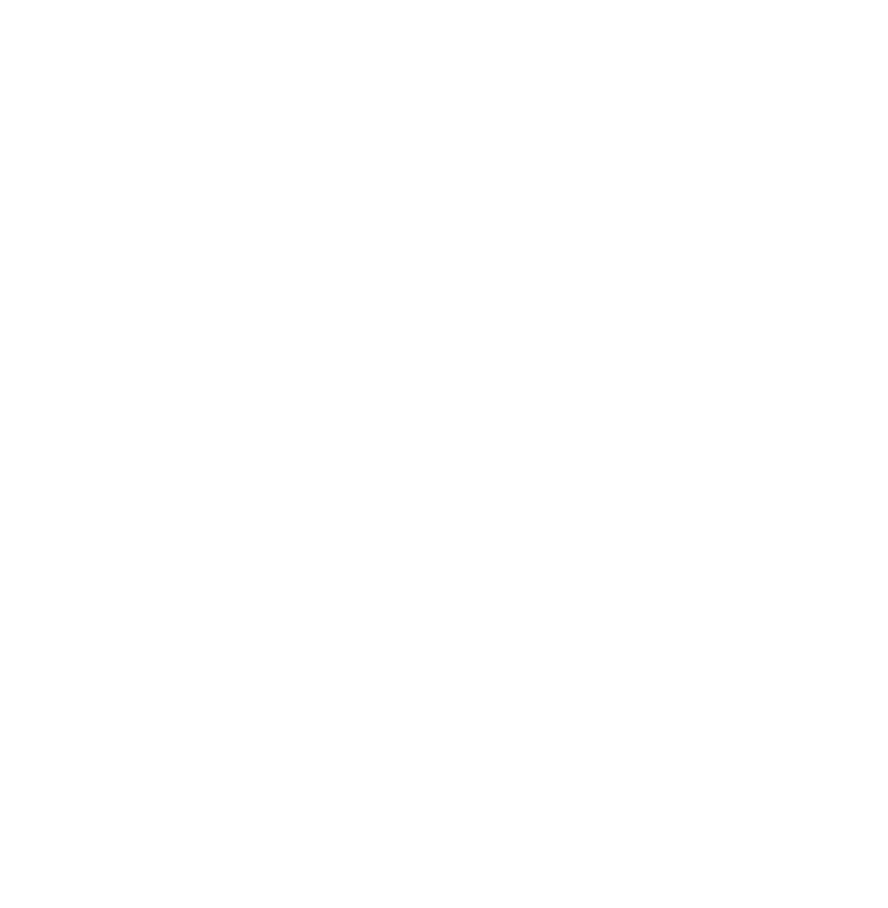
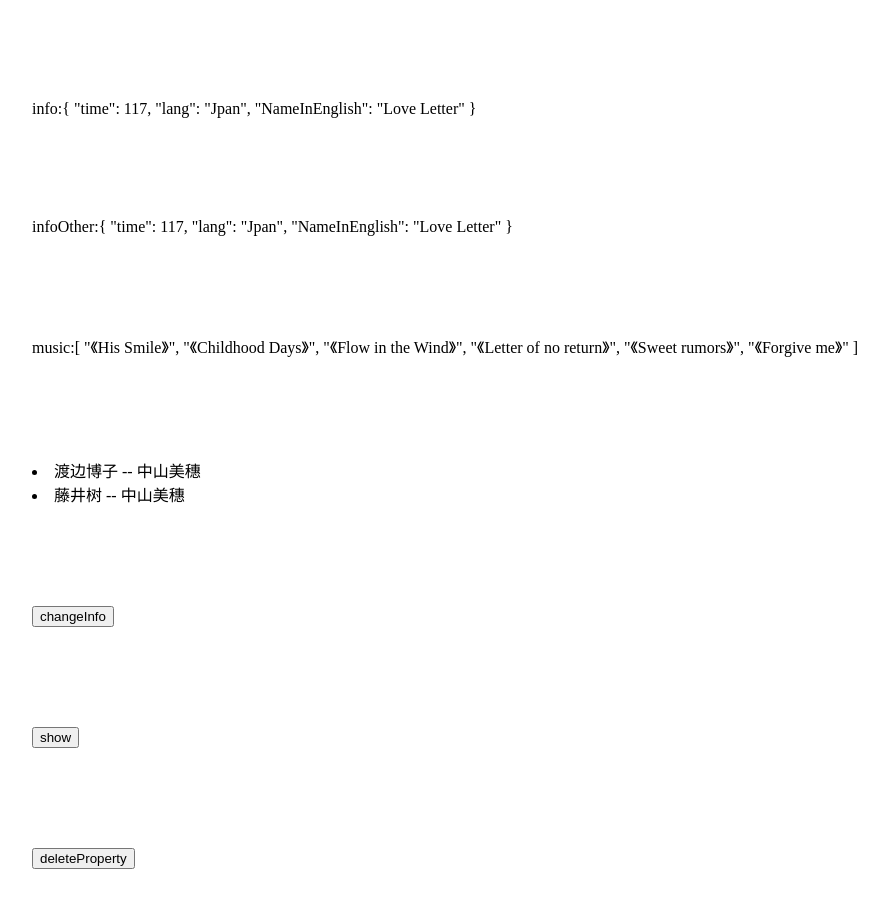
Before and after one commit to AnnGreen1/Vue2-JavaScript-demo, a Vue app: page /dev/SolveRequestResponse in a window 1280 px wide. Shown: the top 908 px of the page, without its empty margins (76-964 px from the left). Before the commit the page ends 800 px from the top, so only its background shows below. Built offline with nearby package versions, Linux system fonts and the light colour scheme.

Commit message:
SolveRequestResponse

```diff
--- a/src/Mock/api/dev.js
+++ b/src/Mock/api/dev.js
@@ -1,7 +1,11 @@
 var Mock = require('mockjs')
-import res from '../data/api/routes.json'
+import resultDynamicRoutes from '@/Mock/data/api/routes.json'
+import resultRsponseResult from '@/Mock/data/api/ResponseResult.json'
 
-Mock.mock('http://localhost/DynamicRoutes', 'get', res);
+Mock.mock('http://localhost/DynamicRoutes', 'get', resultDynamicRoutes);
+
+Mock.mock('http://localhost/RsponseResult', 'post', resultRsponseResult);
+
 // 启动模拟数据拦截
 Mock.setup({
     timeout: '200-600'
--- /dev/null
+++ b/src/Mock/data/api/ResponseResult.json
@@ -0,0 +1,31 @@
+{
+    "code": 200,
+    "data": {
+        "movie": "《情书》",
+        "director": "岩井俊二",
+        "actor": [
+            {
+                "role": "渡边博子",
+                "actor": "中山美穗"
+            },
+            {
+                "role": "藤井树",
+                "actor": "中山美穗"
+            }
+        ],
+        "info": {
+            "time": 117,
+            "lang": "Jpan",
+            "NameInEnglish": "Love Letter"
+        },
+        "music": [
+            "《His Smile》",
+            "《Childhood Days》",
+            "《Flow in the Wind》",
+            "《Letter of no return》",
+            "《Sweet rumors》",
+            "《Forgive me》"
+        ]
+    },
+    "msg": "message"
+}
--- a/src/Mock/index.js
+++ b/src/Mock/index.js
@@ -1,3 +1,3 @@
-import './api/api'
-import './api/dev'
-import './api/mockjs'
+import '@/Mock/api/api'
+import '@/Mock/api/dev'
+import '@/Mock/api/mockjs'
--- a/src/api/dev.js
+++ b/src/api/dev.js
@@ -18,3 +18,10 @@
         method: "get",
     })
 };
+
+export const RsponseResult = () => {
+    return request({
+        url: `http://localhost/RsponseResult`,
+        method: "post",
+    })
+};
--- a/src/main.js
+++ b/src/main.js
@@ -7,23 +7,23 @@
 
 require('./Mock')
 
-store.subscribe((mutations, state) => {
-  console.log('mutation改变后保存一次');
-  sessionStorage.setItem('vuex', JSON.stringify(state))
-})
+// store.subscribe((mutations, state) => {
+//   console.log('mutation改变后保存一次');
+//   sessionStorage.setItem('vuex', JSON.stringify(state))
+// })
 
-// 为了防止刷新时vuex的数据丢失
-if (sessionStorage.getItem("vuex")) {
-  console.log('获取本地存储数据放到vuex里');
-  store.replaceState(Object.assign({}, store.state, JSON.parse(sessionStorage.getItem("vuex"))))
-  sessionStorage.removeItem("vuex")
-}
-//在页面刷新时将vuex里的信息保存到sessionStorage里
-// pagehide为了兼容ios
-window.addEventListener("beforeunload", () => {
-  console.log('刷新时保存数据');
-  sessionStorage.setItem("vuex", JSON.stringify(store.getters))
-})
+// // 为了防止刷新时vuex的数据丢失
+// if (sessionStorage.getItem("vuex")) {
+//   console.log('获取本地存储数据放到vuex里');
+//   store.replaceState(Object.assign({}, store.state, JSON.parse(sessionStorage.getItem("vuex"))))
+//   sessionStorage.removeItem("vuex")
+// }
+// //在页面刷新时将vuex里的信息保存到sessionStorage里
+// // pagehide为了兼容ios
+// window.addEventListener("beforeunload", () => {
+//   console.log('刷新时保存数据');
+//   sessionStorage.setItem("vuex", JSON.stringify(store.getters))
+// })
 
 
 
--- a/src/router/routes/dev.js
+++ b/src/router/routes/dev.js
@@ -197,7 +197,7 @@
     component: () => import("@/views/Dev/RefDemo.vue"),
   },
   /**
-   * @description:rmockjs怎么用？
+   * @description:mockjs怎么用？
    */
   {
     path: "/dev/MockjsDemo",
@@ -205,12 +205,12 @@
     component: () => import("@/views/Dev/MockjsDemo.vue"),
   },
   /**
-   * @description:动态路由怎么用？假设默认只有这一个路由
+   * @description:返回值与将要赋值的不是非常的一一对应怎么解决？一个个赋值？看起来太愚蠢了?
    */
   {
-    path: "/DynamicRoutes",
-    name: "DynamicRoutes",
-    component: () => import('@/views/DynamicRoutes/IndexView.vue')
+    path: "/dev/SolveRequestResponse",
+    name: "dev-SolveRequestResponse",
+    component: () => import("@/views/Dev/SolveRequestResponse.vue"),
   },
   /**
   * @description:如何持久化vuex
--- a/src/store/index.js
+++ b/src/store/index.js
@@ -13,6 +13,12 @@
     mutations: {
         SET_COUNT(state, count) {
             state.count = count
+        },
+        DOUBLE_COUNT(state) {
+            state.count = state.count * 2;
+        },
+        MULTIPLY_COUNT(state, times) {
+            state.count = state.count * times;
         }
     },
     actions: {
--- a/src/views/Dev/DownloadFile.vue
+++ b/src/views/Dev/DownloadFile.vue
@@ -1,6 +1,7 @@
 <template>
   <div>
     <a :href="logo" download="filename.png">Download File</a>
+    <a :href="href" download="filename.ico">Download File</a>
   </div>
 </template>
 
@@ -11,6 +12,11 @@
       logo: require("@/assets/logo.png"),
     };
   },
+  computed: {
+    href() {
+      return process.env.BASE_URL + 'favicon.ico';
+    }
+  },
   methods: {},
   created() {},
 };
--- a/src/views/Dev/SolveRequestResponse.vue
+++ b/src/views/Dev/SolveRequestResponse.vue
@@ -1,8 +1,19 @@
 <template>
   <div>
     <div class="demo-block">info:{{ info }}</div>
+    <div class="demo-block">infoOther:{{ infoOther }}</div>
+    <div class="demo-block">music:{{ music }}</div>
+    <div class="demo-block">
+      <li v-for="a in actor" :key="a.role">{{ a.role }} -- {{ a.actor }}</li>
+    </div>
     <div class="demo-block">
       <button @click="changeInfo">changeInfo</button>
+    </div>
+    <div class="demo-block">
+      <button @click="show">show</button>
+    </div>
+    <div class="demo-block">
+      <button @click="deleteProperty">deleteProperty</button>
     </div>
   </div>
 </template>
@@ -10,10 +21,15 @@
 <script>
 /**
  * 返回值
- *  1、返回值属性多于即将要赋值的对象
- *  2、返回值属性少于即将要赋值的对象
+ *  1、返回值属性多于即将要赋值的对象---直接替换
+ *  2、返回值属性少于即将要赋值的对象---直接替换
  *  3、对象直接赋值能成功吗？
  * 入参
+ */
+/**
+ * 把一个对象整体赋值给某一个data，这个data是具有响应式的，但是仅仅更改对象的某一个属性时不会是响应式的
+ * SolveRequestResponse，但是却主要解决了对象和数组的响应式问题，此问题都是直接替换
+ * 需要考虑的其实却是能否直接通过this访问到
  */
 import { RsponseResult } from "@/api/dev";
 export default {
@@ -26,14 +42,59 @@
       actor: "",
       info: {
         time: 0,
-        lane: "",
+        lang: "",
       },
+      infoOther: "",
+      music: "",
     };
   },
   methods: {
     changeInfo() {
-      this.info.NameInChinese = "情书";
+      this.info = { NameInChinese: "情书" };
       console.log(this.info);
+
+      this.infoOther = { NameInChinese: "情书" };
+      console.log(this.infoOther);
+
+      this.music = [
+        "《Fading》",
+        "《Frozen summer》",
+        "《The flight》",
+        "《He loves you?》",
+        "《A winter story》",
+        "《Eccentric love parade》",
+        "《Soil of his tears》",
+        "《Gateway to heaven》",
+        "《Small happiness》",
+      ];
+
+      this.actor = [
+        {
+          role: "渡边博子",
+          actor: "酒井美纪",
+        },
+        {
+          role: "藤井树（男）",
+          actor: "柏原崇",
+        },
+      ];
+    },
+    show() {
+      console.log(this.info.time);
+      console.log(this.info.lang);
+      console.log(this.info.NameInEnglish);
+      console.log(this.info.NameInChinese);
+
+      console.log("------------");
+
+      console.log(this.infoOther.time);
+      console.log(this.infoOther.lang);
+      console.log(this.infoOther.NameInEnglish);
+      console.log(this.infoOther.NameInChinese);
+    },
+    deleteProperty() {
+      // 不是响应式的
+      delete this.info.lang;
     },
   },
   created() {
@@ -44,6 +105,11 @@
         // 1、返回值属性多于即将要赋值的对象
         this.info = res.data.info;
         console.log(this.info);
+
+        this.infoOther = res.data.info;
+
+        this.music = res.data.music;
+        this.actor = res.data.actor;
       })
       .catch((error) => {
         console.log(error);
--- a/src/views/Dev/ThisSet.vue
+++ b/src/views/Dev/ThisSet.vue
@@ -12,24 +12,26 @@
   data() {
     return {
       items: [
-        { id: 1, name: 'Item 1' },
-        { id: 2, name: 'Item 2' },
-        { id: 3, name: 'Item 3' }
-      ]
+        { id: 1, name: "Item 1" },
+        { id: 2, name: "Item 2" },
+        { id: 3, name: "Item 3" },
+      ],
     };
   },
   methods: {
     updateItems() {
       // 创建一个新的数组
       const newItems = [
-        { id: 4, name: 'Item 4' },
-        { id: 5, name: 'Item 5' },
-        { id: 6, name: 'Item 6' }
+        { id: 4, name: "Item 4" },
+        { id: 5, name: "Item 5" },
+        { id: 6, name: "Item 6" },
       ];
 
       // 使用 this.$set() 方法给数组赋值
-      this.$set(this, 'items', newItems);
-    }
-  }
+      this.$set(this, "items", newItems);
+
+      // this.items = newItems;
+    },
+  },
 };
 </script>
```
